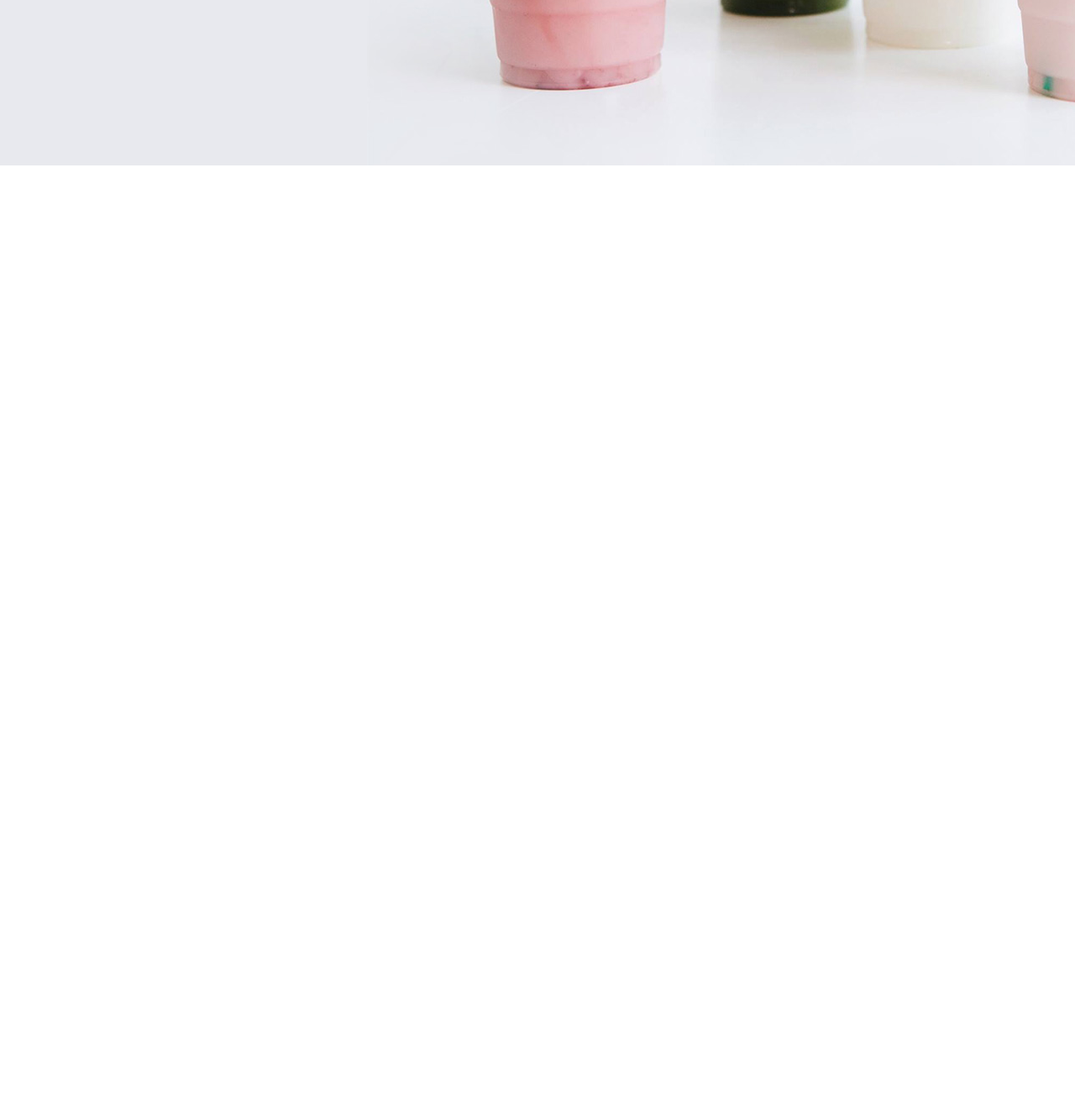
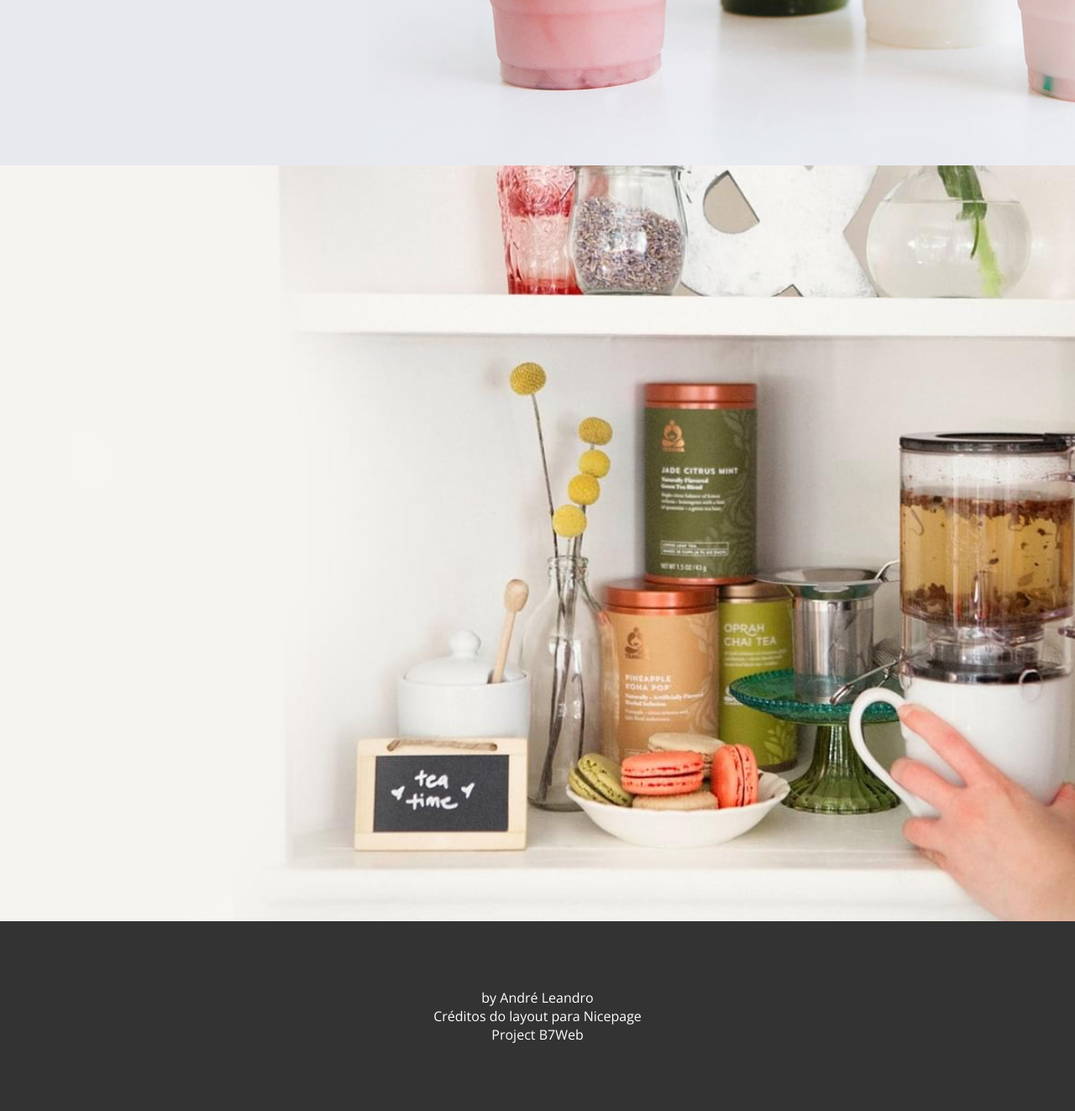
Before and after one commit to andreleandro/project-starbucks, a plain HTML site: page index.html in a window 1280 px wide. Shown: the part 4295-5618 px from the top of the page at 84% size. Before the commit the page ends 4492 px from the top, so only its background shows below. Drawn offline with nearby package versions, Linux system fonts and the light colour scheme.

Commit message:
Adicionado e estilizado a área 5 e o footer

```diff
--- a/assets/css/style.css
+++ b/assets/css/style.css
@@ -51,7 +51,7 @@ h2 {
     background-color: #454545;
 }
 
-/*Header*/
+/* Header */
 
 header .line {
     background-color: var(--main-color);
@@ -101,7 +101,7 @@ header .line {
     height: 24px;
 }
 
-/*Banner*/
+/* Banner */
 
 .banner {
     background-image: url('../images/bg.jpg');
@@ -121,7 +121,7 @@ header .line {
     margin-right: 40px;
 }
 
-/*Área 1*/
+/* Área 1 */
 
 .area1 {
     display: grid;
@@ -152,7 +152,7 @@ header .line {
     background-position: center;
 }
 
-/*Área 2*/
+/* Área 2 */
 
 .area2 {
     display: grid;
@@ -180,7 +180,7 @@ header .line {
     background-position: center;
 }
 
-/*Área 3*/
+/* Área 3 */
 
 .area3 {
     display: grid;
@@ -202,7 +202,7 @@ header .line {
     background-position: center;
 }
 
-/*Área 4*/
+/* Área 4 */
 
 .area4 {
     display: grid;
@@ -222,3 +222,23 @@ header .line {
     background-position: left;
     background-repeat: no-repeat;
 }
+
+/* Área 5 */
+
+.area5 {
+    background-image: url('../images/bg4.jpg');
+    background-size: cover;
+    background-position: center;
+    height: 900px;
+}
+
+/* Footer */
+
+footer {
+    background-color: #333333;
+    color: #FFFFFF;
+    padding: 80px;
+    text-align: center;
+}
+
+/* Responsividade */
--- a/index.html
+++ b/index.html
@@ -88,5 +88,11 @@
         </div>
         <div class="area4--img1"></div>
     </section>
+    <section class="area5"></section>
+    <footer>
+        by André Leandro<br/>
+        Créditos do layout para Nicepage<br/>
+        Project B7Web
+    </footer>
 </body>
 </html>
```
Also changed, not shown: 1 other file.
